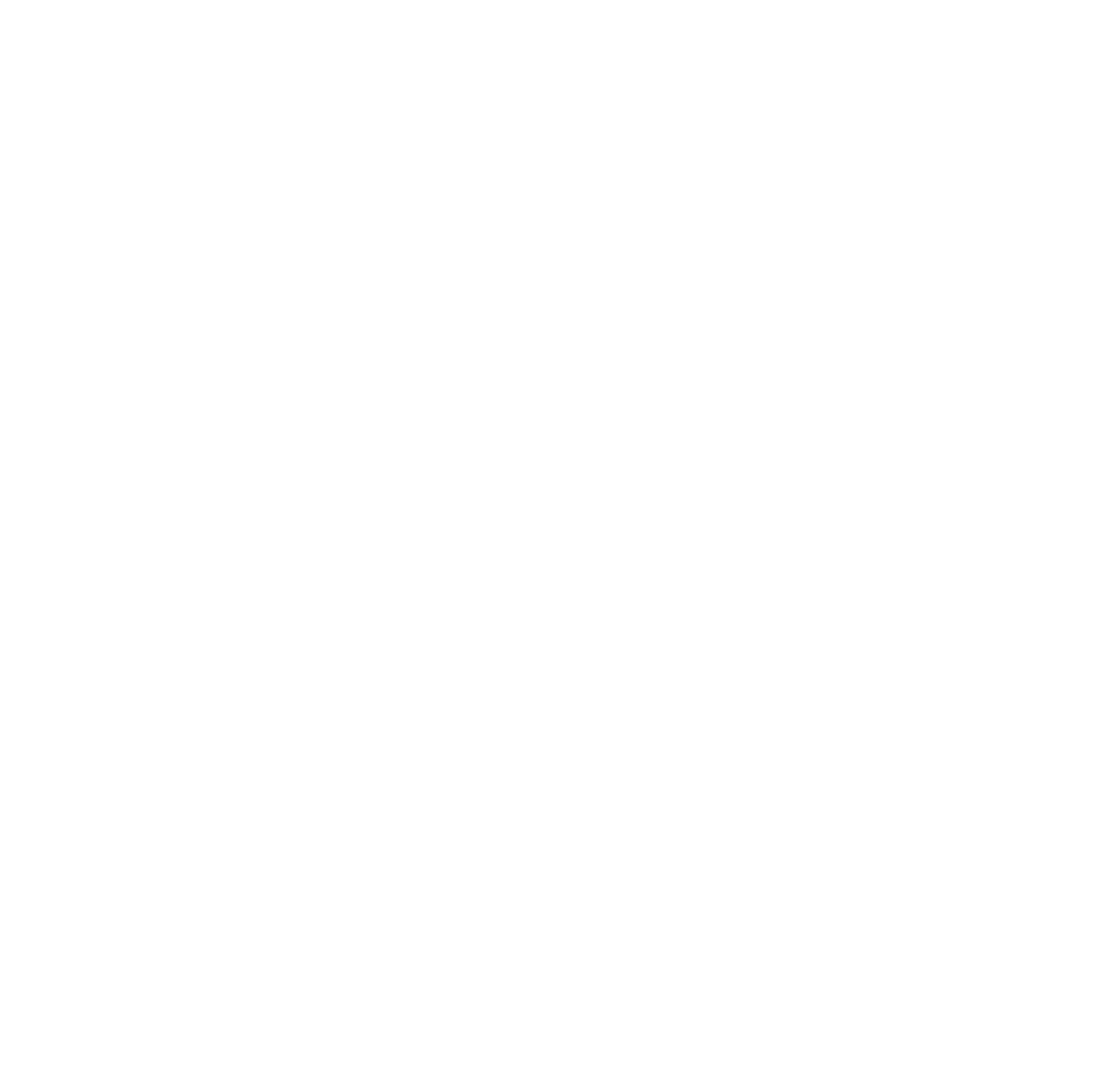
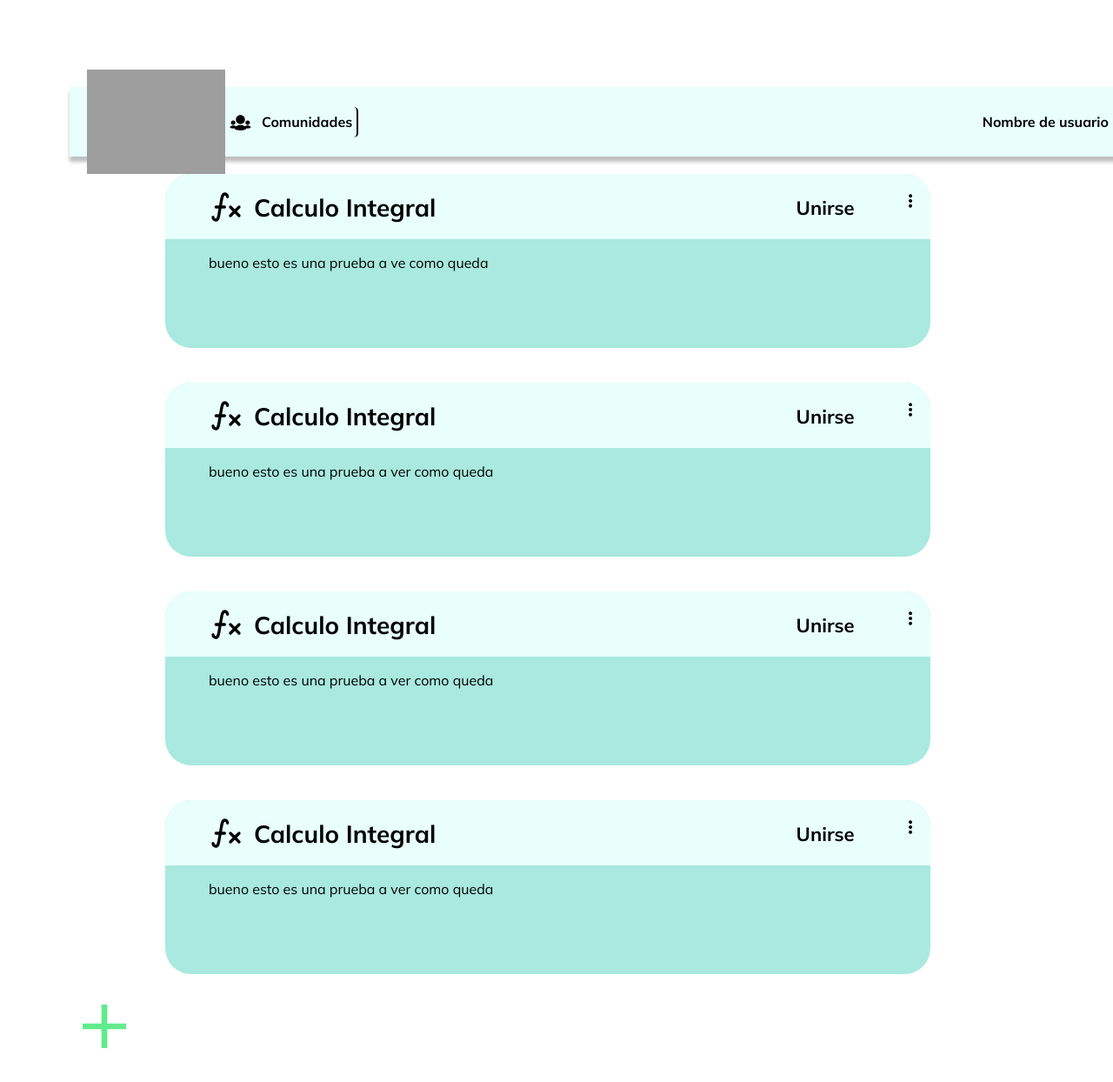
Before and after one commit to juandp1/UniVerse-Frontend, a Next.js app in the folder universe/: page /PestaniaComunidad in a window 1280 px wide. Shown: the top 1244 px of the page at 87% size. Before the commit the page ends 800 px from the top, so only its background shows below. Built offline with nearby package versions, Linux system fonts and the light colour scheme; grey boxes are pictures that could not be loaded.

Commit message:
pestaña donde se muestran las comunidades

```diff
--- a/universe/pages/PestaniaComunidad.tsx
+++ b/universe/pages/PestaniaComunidad.tsx
@@ -1,7 +1,63 @@
+import Head from "next/head";
+import ComunidadRecuadro from "universe/Component/ComunidadRecuadro";
+import Navbar from "universe/Component/NavBar";
+import * as TiIcon from 'react-icons/ti';
+import * as IoIcon from 'react-icons/io';
+import { useState } from "react";
+
+interface Comunidad{
+    nameComunidad:string
+    materia:string
+    descripcion:string
+}
+const colorIcon = "#61EB8D";
+
 export default function PestaniaComunidad() {
+    const [showFormCrearComunidad, setShowFormCrearComunidad] = useState(false)
+    const statusShowFormCrearComunidad = () => setShowFormCrearComunidad(!showFormCrearComunidad)
+
+    const toggle = () => {
+        var blurMain = document.getElementById("main")
+        blurMain?.classList.toggle("active")
+        statusShowFormCrearComunidad()
+    }
+    const crearTema = async (values: Comunidad) => {
+        toggle()
+    }
+
     return (
         <>
+            <Head>
+                <title>Comunidades</title>
+            </Head>
+            <main id="main">
+                <Navbar></Navbar>
+                <div className="principal_Content_withoutLateralNavbar">
+                    <div className="flex space-x-3 items-center px-16">
+                        <TiIcon.TiGroup size={"80px"} color={colorIcon} />
+                        <h1>Comunidades</h1>
+                    </div>
 
+                    <div className="flex flex-wrap justify-center">
+
+                        <ComunidadRecuadro comunityName="Calculo Integral" descripcion="bueno esto es una prueba a ve como queda"></ComunidadRecuadro>
+                        <ComunidadRecuadro comunityName="Calculo Integral" descripcion="bueno esto es una prueba a ver como queda"></ComunidadRecuadro>
+                        <ComunidadRecuadro comunityName="Calculo Integral" descripcion="bueno esto es una prueba a ver como queda"></ComunidadRecuadro>
+                        <ComunidadRecuadro comunityName="Calculo Integral" descripcion="bueno esto es una prueba a ver como queda"></ComunidadRecuadro>
+                    </div>
+
+                </div>
+                <div className="button_crear" onClick={toggle}>
+                    <IoIcon.IoMdAdd size={'80px'} color={colorIcon} />
+                </div>
+                {showFormCrearComunidad?(
+                    <div>
+                        {/**aqui se crea el formulario */}
+                    </div>
+                ):null
+
+                }
+            </main>
         </>
 
     )
```
